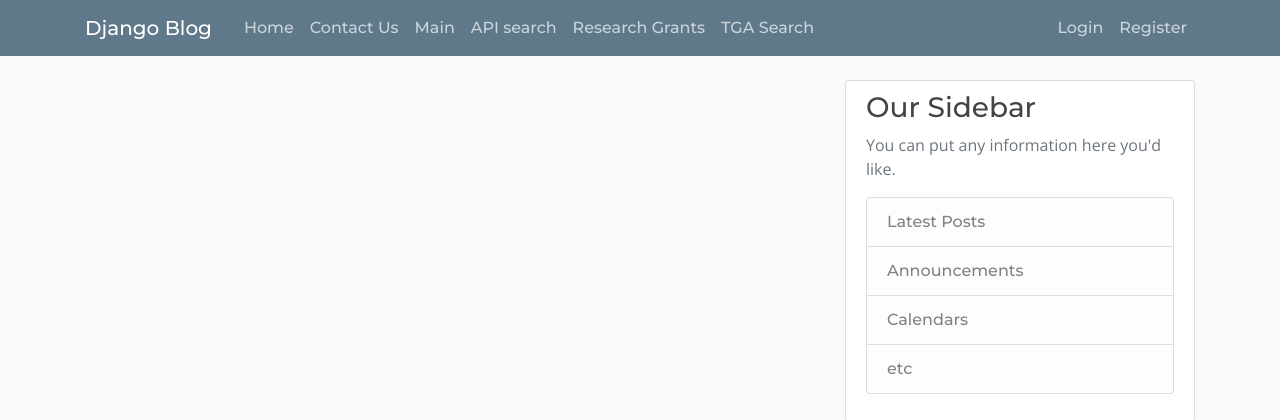
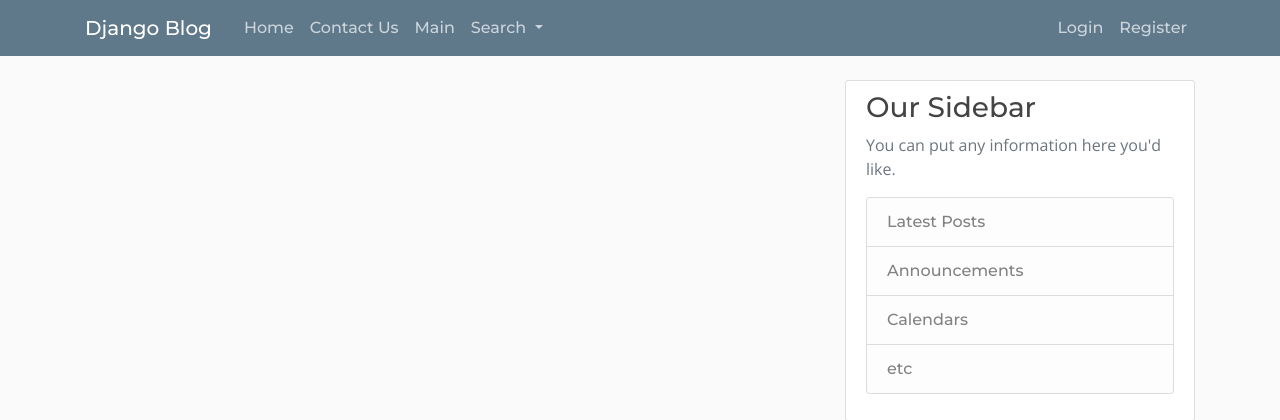
Before and after one commit to Omaraghaa/project123, a Django app: template blog/templates/blog/home.html in a window 1280 px wide. Shown: the top 420 px of the page. Run offline with Django 3.2, Linux system fonts and the light colour scheme; the template is opened without the code that fills it, so the values that code supplies are empty; some libraries are stand-ins or nearby versions; some web fonts are replaced.

Commit message:
Optimized tthe code to add more links in the navigation bar

```diff
--- a/blog/templates/blog/base.html
+++ b/blog/templates/blog/base.html
@@ -43,17 +43,30 @@
                 <div class="collapse navbar-collapse" id="navbarToggle">
                     <div class="navbar-nav mr-auto">
                         <a class="nav-item nav-link" href="{% url 'blog-home' %}">Home</a>
-
                         <a class="nav-item nav-link" href="{% url 'blog-contact' %}">Contact Us</a>
                         <a class="nav-item nav-link" href="{% url 'blog-xhome' %}">Main</a>
-                        <a class="nav-item nav-link" href="{% url 'index' %}">API search</a>
+
+                        <li class="nav-item dropdown">
+                            <a class="nav-link dropdown-toggle" id="navbarDropdown" role="button" data-toggle="dropdown" >
+                                Search
+                              </a>
+                              <div class="dropdown-menu" aria-labelledby="navbarDropdown">
+                                <a class="dropdown-item nav-item nav-link" style="color: black;" href="{% url 'index' %}">API search</a>
+                                <a class="dropdown-item nav-item nav-link" style="color: black;" href="{% url 'index1' %}">Research Grants</a>
+                                <a class="dropdown-item nav-item nav-link" style="color: black;" href="{% url 'index2' %}">TGA Search</a>
+                              </div>
+                        </li>
+<!--
+    <a class="nav-item nav-link" href="{% url 'index' %}">API search</a>
                         <a class="nav-item nav-link" href="{% url 'index1' %}">Research Grants</a>
                         <a class="nav-item nav-link" href="{% url 'index2' %}">TGA Search</a>
+-->
                     </div>
                     <!-- Navbar Right Side -->
                     <div class="navbar-nav">
                         {% if user.is_authenticated %}
                         <a class="nav-item nav-link" href="{% url 'post-create' %}">New Post</a>
+                        <a class="nav-item nav-link" href="{% url 'dashboard' %}">Dashboard</a>
                         <a class="nav-item nav-link" href="{% url 'profile' %}">Profile</a>
                         <a class="nav-item nav-link" href="{% url 'msteams_login' %}" target="_blank">MsTeams</a>
 
--- a/django_project/urls.py
+++ b/django_project/urls.py
@@ -27,6 +27,7 @@ urlpatterns = [
     path('admin/', admin.site.urls),
     path('register/', user_views.register, name='register'),
     path('profile/', user_views.profile, name='profile'),
+    path('dashboard/', user_views.dashboard, name='dashboard'),
     path('login/', auth_views.LoginView.as_view(template_name='users/login.html'), name='login'),
     path('logout/', auth_views.LogoutView.as_view(template_name='users/logout.html'), name='logout'),
     path('', include('blog.urls')),
```
